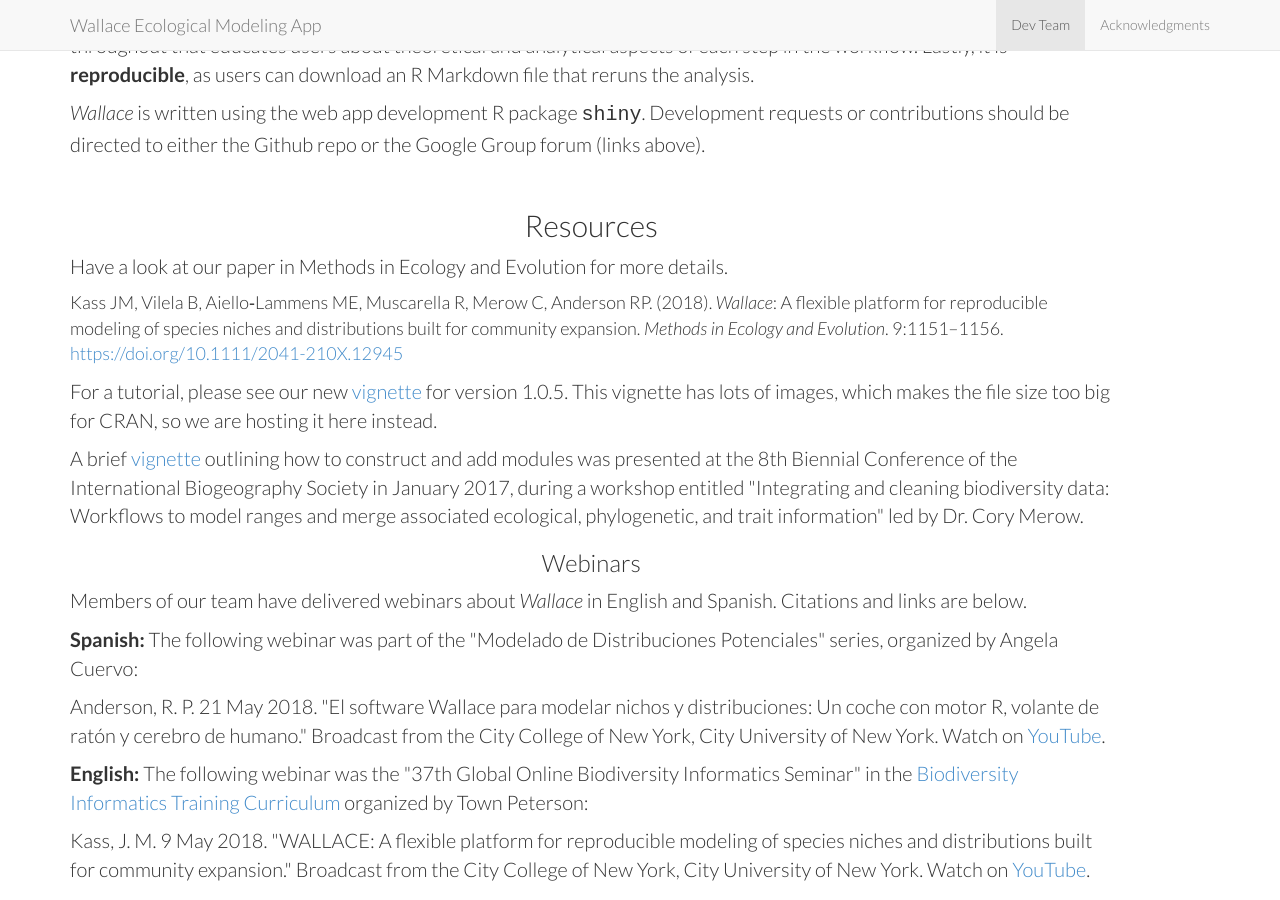
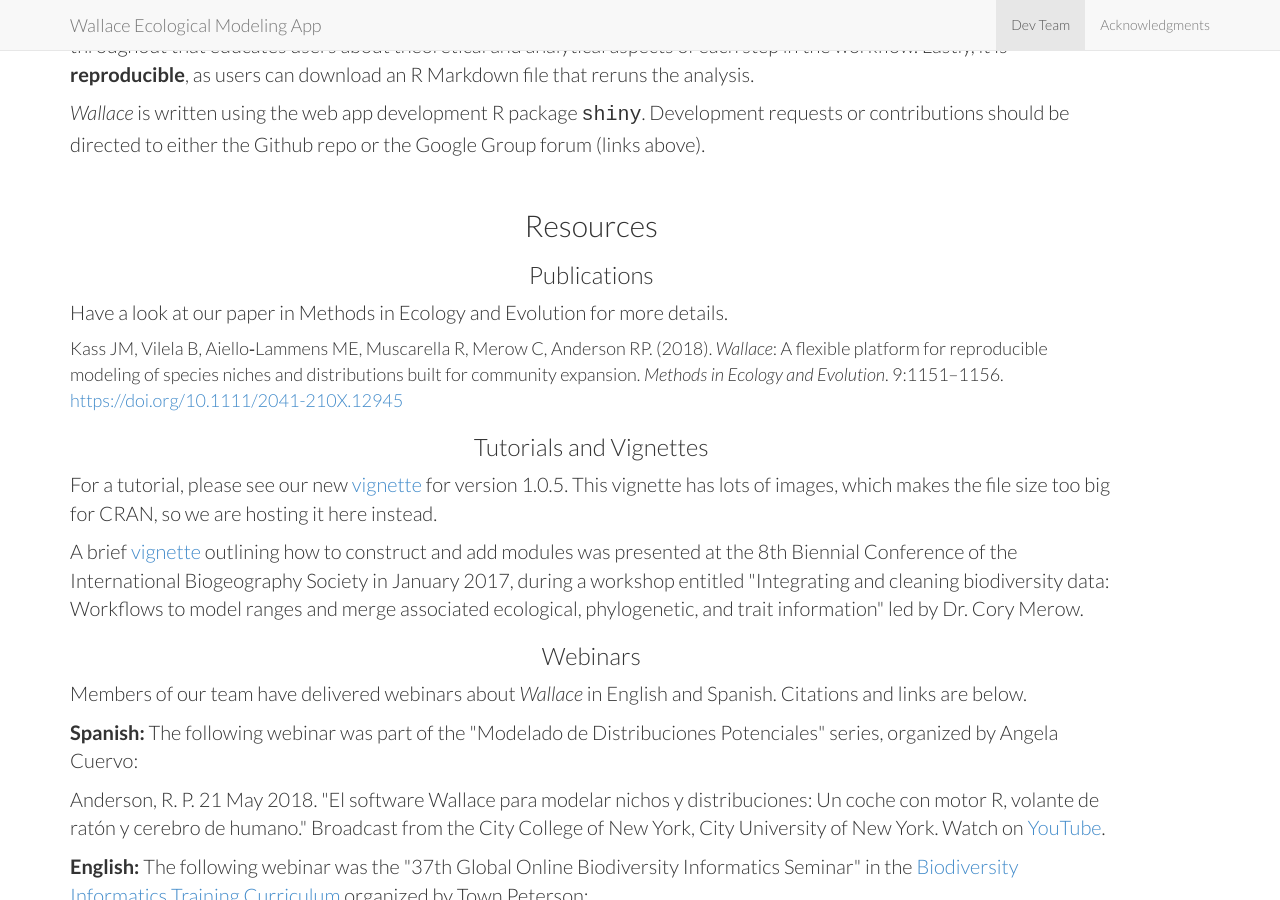
Before and after one commit to wallaceEcoMod/wallaceecomod.github.io, a Jekyll site: the page built from index.html, in a window 1280 px wide and 900 px high, scrolled down 1079 px. Built offline with Jekyll 4.4.1, drawn with Linux system fonts in a browser that asks for light colours.

Commit message:
Updates to the main landing site for the web page, added some subsections to Resources

```diff
--- a/_includes/about.html
+++ b/_includes/about.html
@@ -27,12 +27,16 @@
       <br/>
 
       <h2>Resources</h2>
+
+      <h3>Publications</h3>
       <p style="font-size:20px" align="left">
 	Have a look at our paper in Methods in Ecology and Evolution for more details.</p>
       <p style="font-size:18px" align="left">
 	Kass JM, Vilela B, Aiello‐Lammens ME, Muscarella R, Merow C, Anderson RP. (2018). <i>Wallace</i>: A flexible platform for
 	reproducible modeling of species niches and distributions built for community expansion. <i>Methods in Ecology and Evolution</i>.
 	9:1151–1156. <a href="https://doi.org/10.1111/2041-210X.12945" target="_blank">https://doi.org/10.1111/2041-210X.12945</a>
+
+      <h3>Tutorials and Vignettes</h3>
       <p style="font-size:20px" align="left">
 	For a tutorial, please see our new <a href="vignettes/wallace_vignette.html" target="_blank">vignette</a> for version 1.0.5.
 	This vignette has lots of images, which makes the file size too big for CRAN, so we are hosting it here instead.
```
